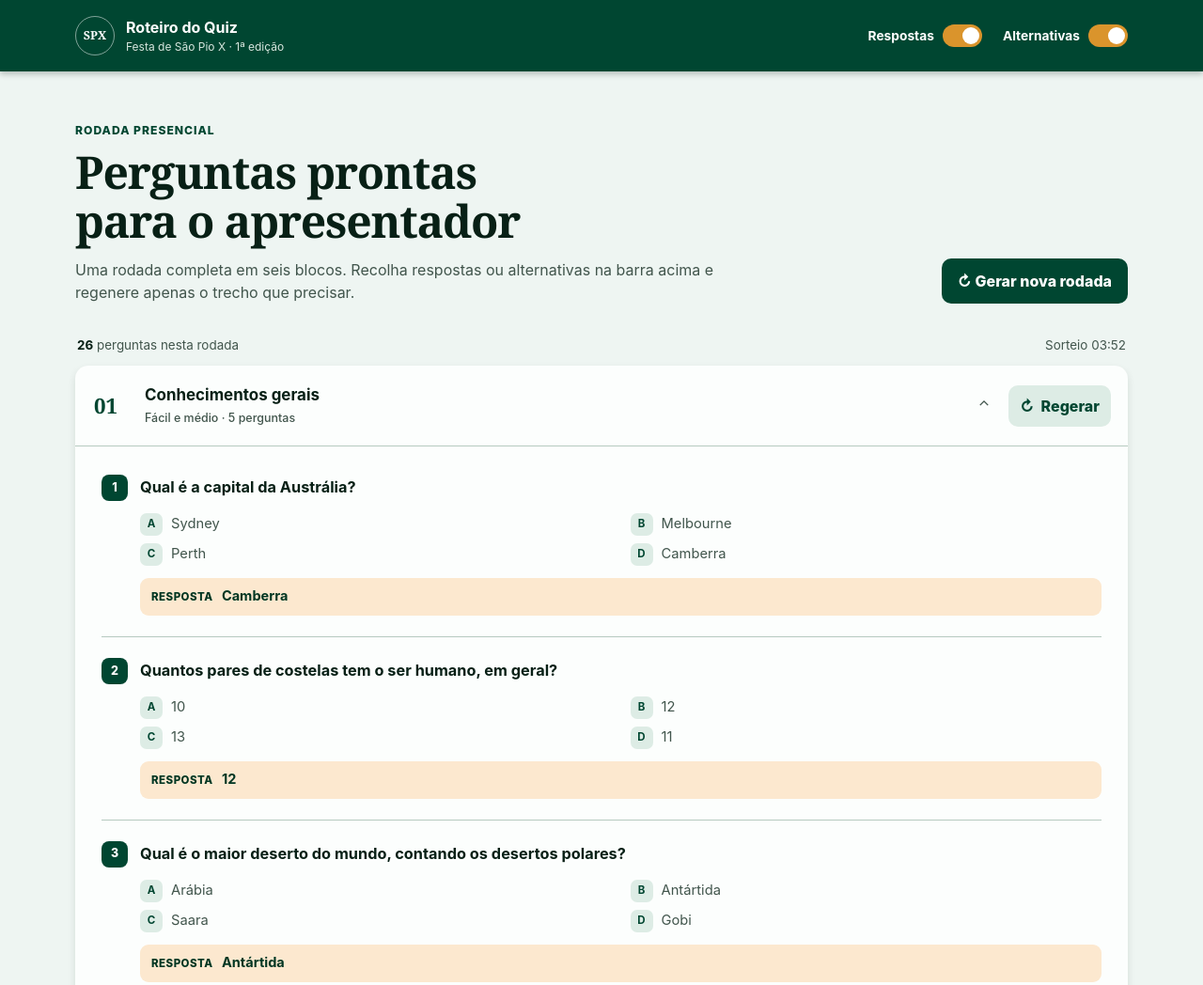
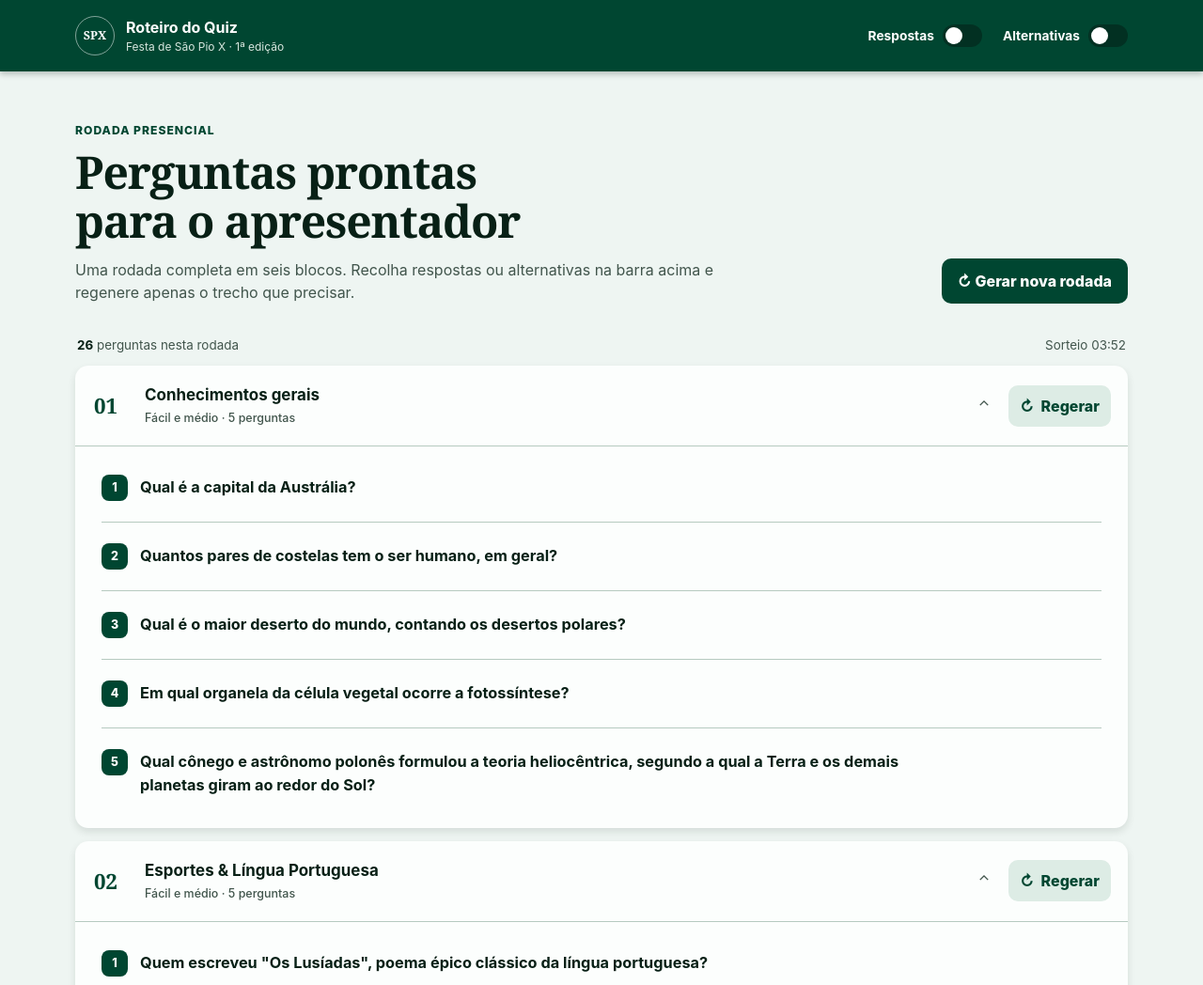
Before and after one commit to laercioop/quizspx-perguntas, a plain HTML site: page index.html in a window 1280 px wide. Shown: the top 1048 px of the page at 94% size. Drawn offline with Linux system fonts and the light colour scheme.

Commit message:
Oculta respostas e alternativas inicialmente

```diff
--- a/app.js
+++ b/app.js
@@ -7,7 +7,7 @@ const BLOCKS = [
   { id: 'sports-language-hard', number: 6, title: 'Esportes & Língua Portuguesa', note: 'Nível difícil', topics: ['sports', 'portuguese'], levels: ['hard', 'medium-hard', 'medium'], count: 5, balanced: true }
 ];
 const APOSTLES = { id: 'apostles', question: 'Quais eram os doze Apóstolos de Nosso Senhor Jesus Cristo?', answer: 'Simão Pedro, André, Tiago Maior, João, Filipe, Bartolomeu, Mateus, Tomé, Tiago Menor, Judas Tadeu, Simão Zelote e Judas Iscariotes (posteriormente substituído por São Matias).' };
-const state = { answers: true, options: true, selections: {}, pendingAction: null };
+const state = { answers: false, options: false, selections: {}, pendingAction: null };
 const $ = (selector, root = document) => root.querySelector(selector);
 const $$ = (selector, root = document) => [...root.querySelectorAll(selector)];
 
--- a/index.html
+++ b/index.html
@@ -12,8 +12,8 @@
   <header class="topbar">
     <a class="brand" href="#top" aria-label="Voltar ao início"><span class="brand-mark" aria-hidden="true">SPX</span><span><strong>Roteiro do Quiz</strong><small>Festa de São Pio X · 1ª edição</small></span></a>
     <nav class="view-controls" aria-label="Opções de exibição">
-      <label class="switch"><span>Respostas</span><input type="checkbox" data-toggle="answers" checked><i aria-hidden="true"></i></label>
-      <label class="switch"><span>Alternativas</span><input type="checkbox" data-toggle="options" checked><i aria-hidden="true"></i></label>
+      <label class="switch"><span>Respostas</span><input type="checkbox" data-toggle="answers"><i aria-hidden="true"></i></label>
+      <label class="switch"><span>Alternativas</span><input type="checkbox" data-toggle="options"><i aria-hidden="true"></i></label>
     </nav>
   </header>
   <main id="top">
@@ -28,6 +28,6 @@
     <form method="dialog"><div class="dialog-icon" aria-hidden="true">↻</div><h2 id="confirm-title">Gerar outras perguntas?</h2><p data-confirm-message>As perguntas atuais deste bloco serão substituídas.</p><div class="dialog-actions"><button class="button-secondary" value="cancel">Cancelar</button><button class="button-primary" value="confirm">Sim, regerar</button></div></form>
   </dialog>
   <noscript>Este gerador precisa do JavaScript ativado para sortear as perguntas.</noscript>
-  <script src="presenter-data.js?v=20260906-2"></script><script src="app.js?v=20260906-2"></script>
+  <script src="presenter-data.js?v=20260906-3"></script><script src="app.js?v=20260906-3"></script>
 </body>
 </html>
```
